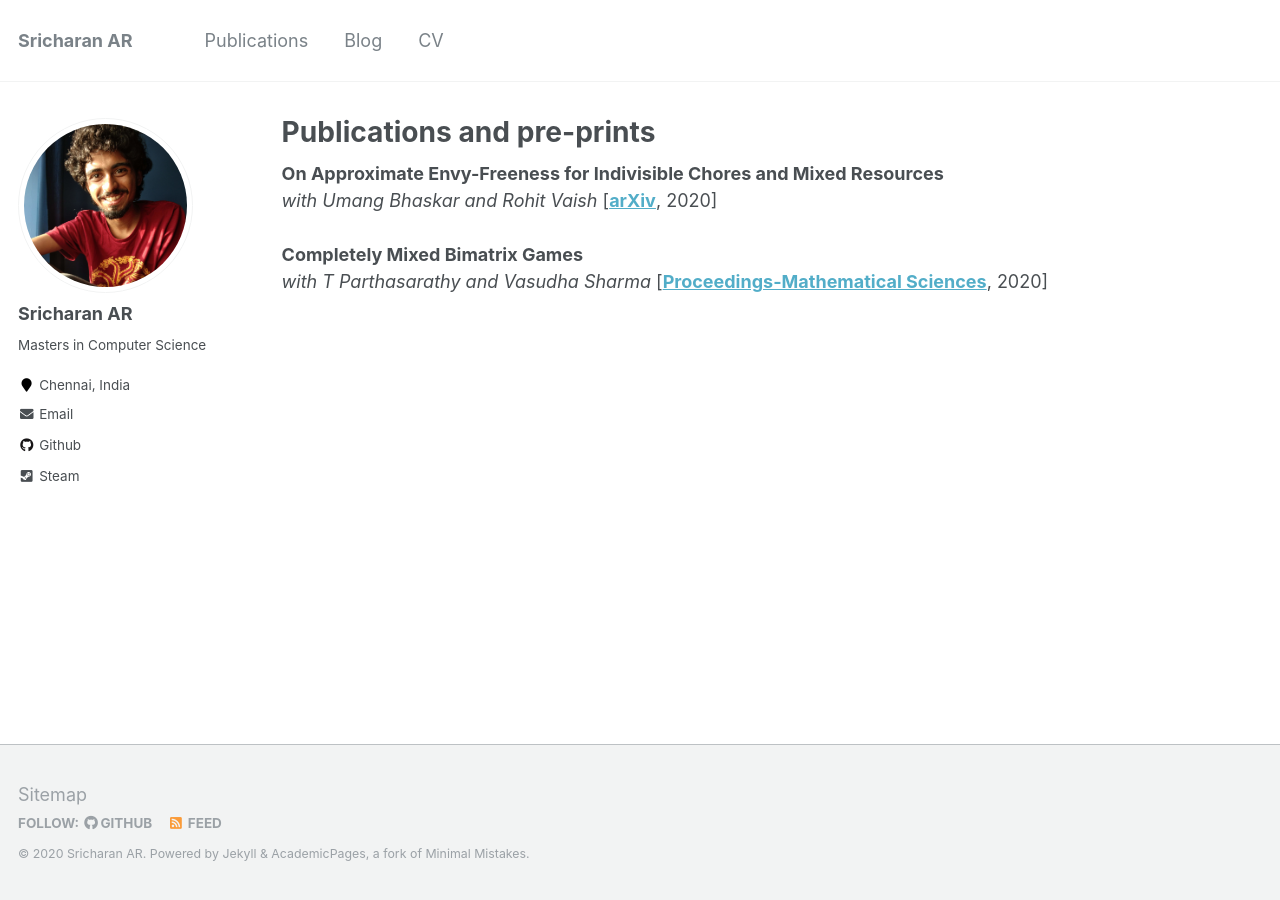
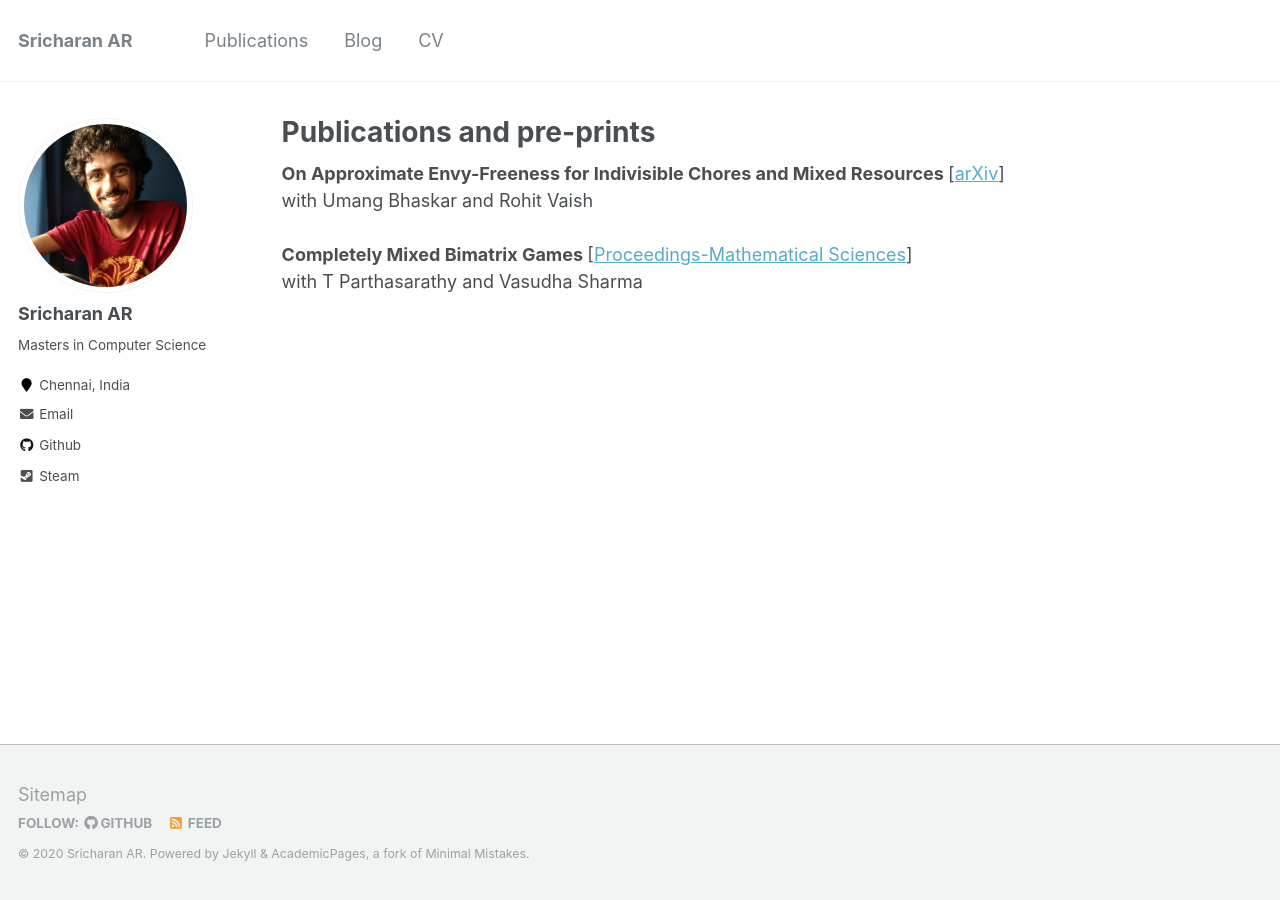
Before and after one commit to SriAR/sriar.github.io, a Jekyll site: the page built from _pages/publications.md, in a window 1280 px wide. Built offline with Jekyll 4.4.1, drawn with Linux system fonts in a browser that asks for light colours.

Commit message:
trying out pub styles

```diff
--- a/_includes/publications.html
+++ b/_includes/publications.html
@@ -7,7 +7,7 @@
 
 <div class="{{ include.type | default: "list" }}__item">
   <article>
-    <b>{{ title }}</b><br>
-<i>{{ post.excerpt}}</i> [<a href="{{ post.paperurl }}" rel="permalink"><b>{{ post.venue }}</b></a>, {{ post.date | default: "1900-01-01" | date: "%Y" }}]<br><br>
+    <b>{{ title }}</b>[<a href="{{ post.paperurl }}" rel="permalink">{{ post.venue }}</a>]<br>
+    {{ post.excerpt}}<br><br>
   </article>
 </div>
```
